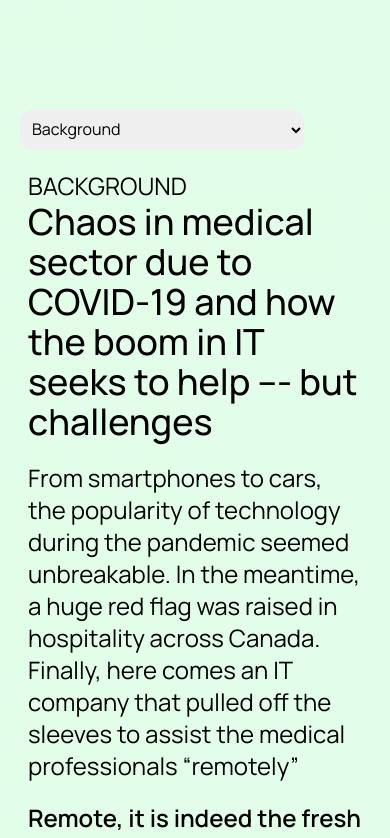
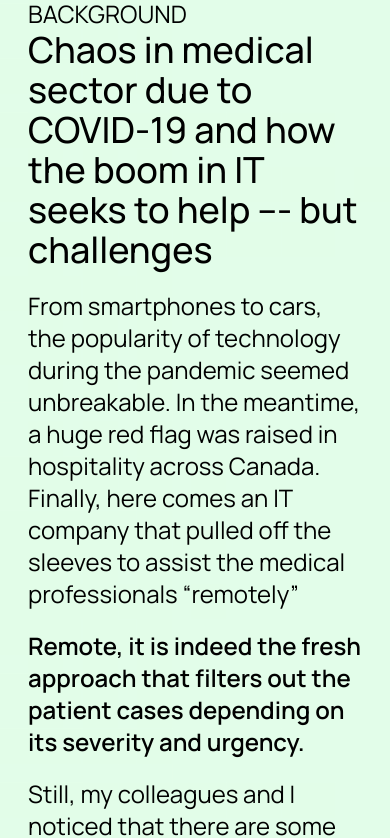
Before and after one commit to johnjang94/portfolio2, a React (Vite) app: page /televu in a window 390 px wide. Shown: the part 1382-2220 px from the top of the page. Built offline with nearby package versions, Linux system fonts and the light colour scheme.

Commit message:
changes in the navigation menu setting

```diff
--- a/src/components/tertiary-nav/televu-menu.jsx
+++ b/src/components/tertiary-nav/televu-menu.jsx
@@ -20,11 +20,6 @@ export default function TelevuMenu() {
       element.scrollIntoView({ behavior: "smooth" });
       setSelectedSection(id);
     }
-  };
-
-  const handleSelectChange = (event) => {
-    const selectedOption = event.target.value;
-    handleScroll(selectedOption);
   };
 
   useEffect(() => {
@@ -68,21 +63,6 @@ export default function TelevuMenu() {
           </div>
         ))}
       </div>
-      <div className="block md:hidden mx-5 mt-28 mb-5 w-full">
-        <select
-          name="menu"
-          id="menu"
-          className="p-2 rounded-xl"
-          onChange={handleSelectChange}
-          value={selectedSection}
-        >
-          {sections.map((section) => (
-            <option key={section.id} value={section.id}>
-              {section.label}
-            </option>
-          ))}
-        </select>
-      </div>
     </div>
   );
 }
--- a/src/pages/design/televu.jsx
+++ b/src/pages/design/televu.jsx
@@ -428,7 +428,7 @@ export default function Televu() {
           {/* =========================== USABILITY TESTING =================== */}
           <div className="my-10" id="usability-testing">
             <h3 className="text-2xl">USABILITY TESTING</h3>
-            <h1 className="text-4xl font-medium">
+            <h1 className="text-3xl md:text-4xl font-medium">
               A moderated Usability Testing with 8 participants
             </h1>
             <p className="my-2 text-2xl font-semibold">
```
